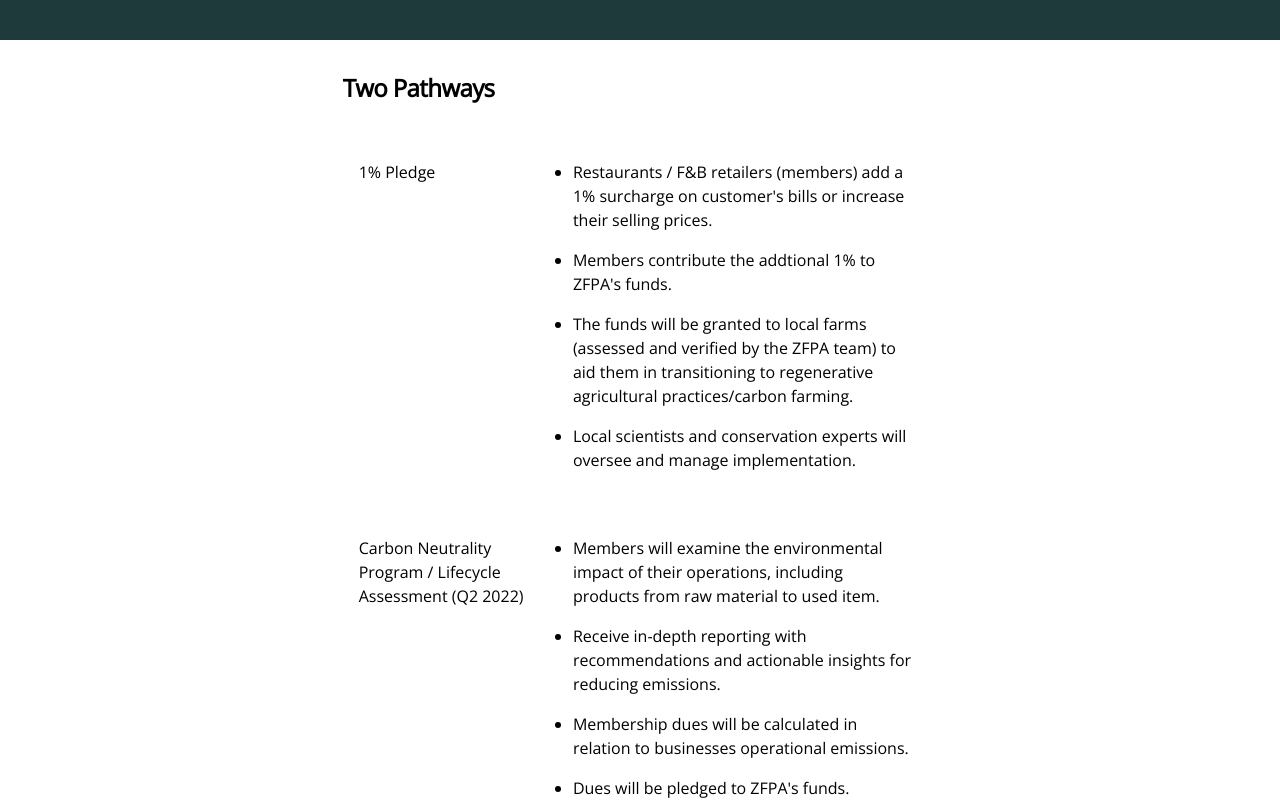
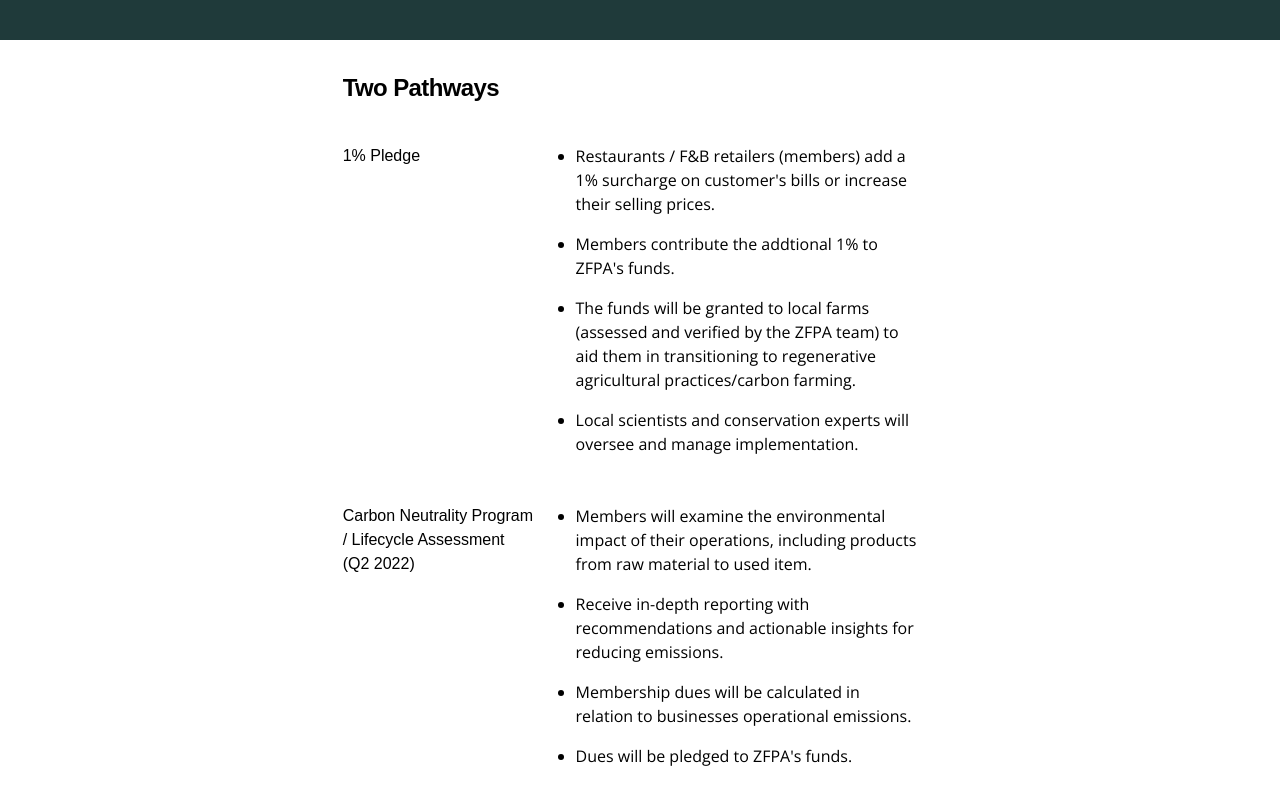
Before and after one commit to denistsoi/zerofoodprintasia, a Next.js app: page /how in a window 1280 px wide. Shown: the part 1320-2120 px from the top of the page. Built offline with nearby package versions, Linux system fonts and the light colour scheme.

Commit message:
ADD Kollektif font and update h font;

```diff
--- a/components/Meta.tsx
+++ b/components/Meta.tsx
@@ -10,5 +10,11 @@
       href="https://fonts.googleapis.com/css2?family=Open+Sans&display=swap"
       rel="stylesheet"
     />
+    <link
+      rel="preload"
+      href="/fonts/Kollektif/Kollektif.ttf"
+      as="font"
+      crossOrigin=""
+    />
   </Head>
 )
--- a/pages/how.tsx
+++ b/pages/how.tsx
@@ -40,11 +40,11 @@
               </h2>
             </div>
 
-            <div className="grid grid-cols-3 pb-8 gap-0 md:gap-2 p-4">
+            <div className="grid grid-cols-3 pb-8 gap-0 md:gap-2">
               <div className="col-span-3 md:col-span-1">
                 <h3 className="py-2 text-base">1% Pledge</h3>
               </div>
-              <div className="col-span-3 md:col-span-2 px-2">
+              <div className="col-span-3 md:col-span-2 px-4">
                 <ul className="list-disc pl-4">
                   <li className="text-base leading-2 py-2">
                     Restaurants / F&B retailers (members) add a 1% surcharge on
@@ -65,13 +65,13 @@
                 </ul>
               </div>
             </div>
-            <div className="grid grid-cols-3 pb-8 gap-0 md:gap-2 p-4">
+            <div className="grid grid-cols-3 pb-8 gap-0 md:gap-2">
               <div className="col-span-3 md:col-span-1">
                 <h3 className="py-2 text-base">
                   Carbon Neutrality Program / Lifecycle Assessment (Q2 2022)
                 </h3>
               </div>
-              <div className="col-span-3 md:col-span-2 px-2">
+              <div className="col-span-3 md:col-span-2 px-4">
                 <ul className="list-disc pl-4">
                   <li className="text-base leading-2 py-2">
                     Members will examine the environmental impact of their
--- a/styles/globals.css
+++ b/styles/globals.css
@@ -1,6 +1,13 @@
 @tailwind base;
 @tailwind components;
 @tailwind utilities;
+
+@font-face {
+  font-family: "Kollektif";
+  src: url("/fonts/Kollektif/Kollektif.ttf") format("ttf");
+  font-style: normal;
+  font-display: swap;
+}
 
 :root {
   --green: #1f3a3a;
@@ -24,8 +31,10 @@
   @apply pt-4;
 }
 
-h1 {
-  font-family: "Open Sans", sans-serif;
+h1,
+h2,
+h3 {
+  font-family: "Kollektif", sans-serif;
   font-weight: normal;
 }
 
```
Also changed, not shown: public/fonts/Kollektif/Kollektif.ttf (added), public/logo.png.
